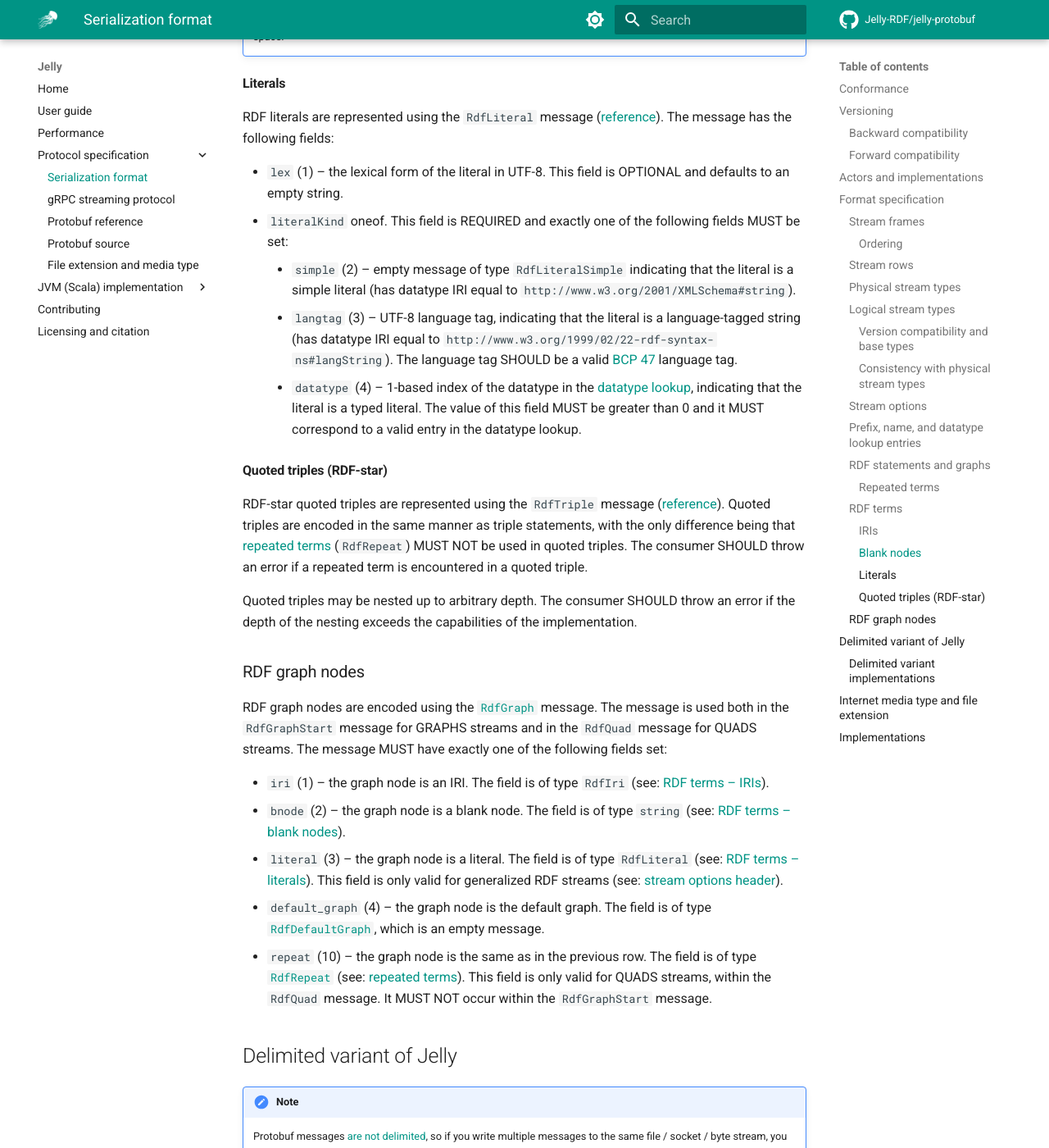
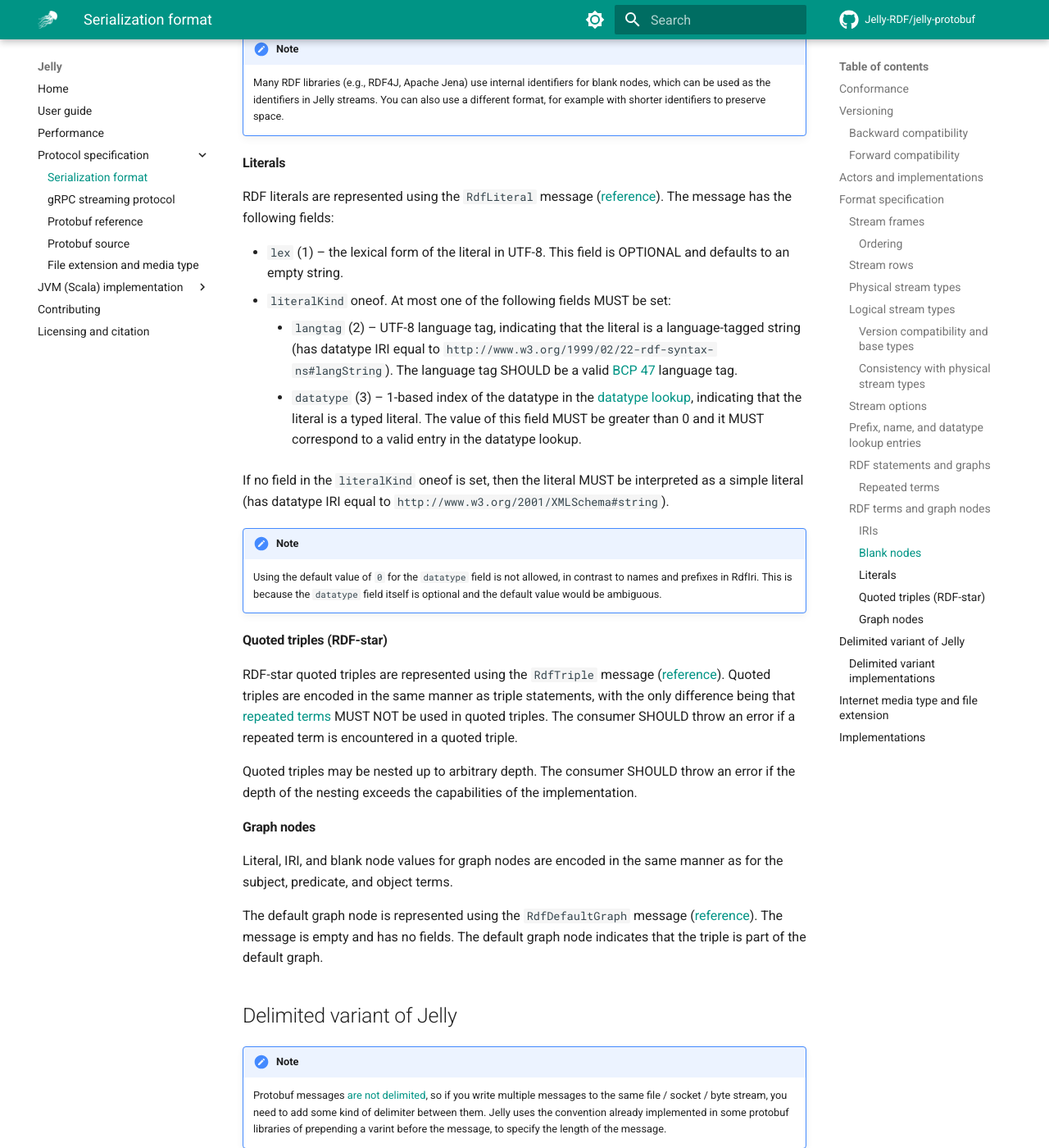
Before and after one commit to Jelly-RDF/jelly-rdf.github.io, an MkDocs documentation site: the page built from docs/specification/serialization.md, in a window 1280 px wide and 1400 px high, scrolled down 14516 px. Shown: the whole window at 82% size. Built offline with MkDocs 1.6.1 and Material for MkDocs 9.7.7, drawn with Linux system fonts in a browser that asks for light colours; comment, search, counter and statistics services are not loaded; the version menu is left out; some of the changed text lies outside the part shown.

Commit message:
Further spec updates

````diff
--- a/docs/specification/serialization.md
+++ b/docs/specification/serialization.md
@@ -348,9 +348,9 @@
 
     Although repeated terms can stretch across stream frame boundaries (i.e., refer to values last seen in the previous stream frame), you don't have to use this feature. If your use case requires the stream frames to be more independent of each other (see: [stream frame ordering](#ordering)), you can just reset the repeated terms at the start of each stream frame.
 
-### RDF terms
+### RDF terms and graph nodes
 
-RDF terms are encoded using oneofs in [`RdfTriple`](reference.md#rdftriple) and [`RdfQuad`](reference.md#rdfquad). The oneofs have at most one of the following fields set: `*_iri`, `*_bnode`, `*_literal`, `*_triple_term`, corresponding to RDF IRIs, blank nodes, literals, and RDF-star quoted triples, respectively.
+RDF terms and graph nodes are encoded using oneofs in [`RdfTriple`](reference.md#rdftriple), [`RdfQuad`](reference.md#rdfquad), and [`RdfGraphStart`](reference.md#rdfgraphstart). The oneofs have each several fields, depending on the type of the term: `*_iri`, `*_bnode`, `*_literal`, `*_triple_term`, `g_default_graph`, corresponding to RDF IRIs, blank nodes, literals, RDF-star quoted triples, and the default RDF graph in an RDF dataset, respectively. At most one field in each oneof MUST be set.
 
 #### IRIs
 
@@ -368,25 +368,25 @@
 
 The IRI is then constructed by first decoding the prefix and the name using the [prefix and name lookup tables](#prefix-name-and-datatype-lookup-entries), and then concatenating the prefix and the name. The IRI SHOULD be a valid IRI, as defined in [RFC 3987](https://tools.ietf.org/html/rfc3987).
 
-??? example "Example 1 (click to expand)"
+??? example "Example with the prefix table (click to expand)"
 
     Assume the following lookup entries were defined in the stream (wrapping `RdfStreamRow`s were omitted for brevity):
 
     ```protobuf
     RdfPrefixEntry {
-        id: 1
+        id: 0 # default value, interpreted as 1
         prefix: "http://example.com/"
     }
     RdfNameEntry {
-        id: 1
+        id: 0 # default value, interpreted as 1
         name: "example"
     }
     RdfNameEntry {
-        id: 2
+        id: 0 # default value, interpreted as 1 + 1 = 2
         name: ""
     }
     RdfNameEntry {
-        id: 3
+        id: 0 # default value, interpreted as 2 + 1 = 3
         name: "test"
     }
     ```
@@ -415,18 +415,18 @@
 
     Note that the default values (zeroes) are not encoded at all in Protobuf and therefore take up zero bytes in the stream.
 
-??? example "Example 2 (click to expand)"
+??? example "Example without the prefix table (click to expand)"
 
     In this example, the prefix lookup table is not used. The lookup entries are defined as follows:
 
     ```protobuf
     RdfNameEntry {
-        id: 1
+        id: 0 # default value, interpreted as 1
         name: "http://example.com/example"
     }
 
     RdfNameEntry {
-        id: 2
+        id: 0 # default value, interpreted as 1 + 1 = 2
         name: "http://example.com/test"
     }
     ```
@@ -460,11 +460,11 @@
 
 RDF blank nodes are represented using simple strings. The string is the identifier of the blank node. The identifier may be any valid UTF-8 string.
 
-Because the spec does not define the semantics of the stream frames, blank node identifiers are not guaranteed to be unique across multiple stream frames. The consumer MAY choose to treat the blank nodes as unique across the stream (and thus treat all occurences of the identifier as a single node), or it MAY choose to treat them as unique only within a single stream frame. The producer SHOULD specify in the documentation which strategy it uses.
+Because the spec does not define the semantics of the stream frames, blank node identifiers are not guaranteed to be unique across multiple stream frames. The consumer MAY choose to treat the blank nodes as unique across the stream (and thus treat all occurences of the identifier as a single node), or it MAY choose to treat them as unique only within a single stream frame. The consumer MAY use the [logical stream type](#logical-stream-types) to determine how to treat the blank nodes. The producer SHOULD specify in the documentation which strategy it uses.
 
 !!! note
 
-    If the stream is meant to represent a single RDF graph or dataset, then the blank node identifiers should be unique across the stream so that you can refer to them across stream frame boundaries. If the frames refer to different graphs or datasets, then the blank node identifiers should be unique only within a single frame.
+    If the stream is meant to represent a single RDF graph or dataset (flat RDF stream in RDF-STaX), then the blank node identifiers should be unique across the stream so that you can refer to them across stream frame boundaries. If the frames refer to different graphs or datasets (grouped RDF stream in RDF-STaX), then the blank node identifiers should be unique only within a single frame.
 
 !!! note
 
@@ -475,26 +475,27 @@
 RDF literals are represented using the `RdfLiteral` message ([reference](reference.md#rdfliteral)). The message has the following fields:
 
 - `lex` (1) – the lexical form of the literal in UTF-8. This field is OPTIONAL and defaults to an empty string.
-- `literalKind` oneof. This field is REQUIRED and exactly one of the following fields MUST be set:
-    - `simple` (2) – empty message of type `RdfLiteralSimple` indicating that the literal is a simple literal (has datatype IRI equal to `http://www.w3.org/2001/XMLSchema#string`).
-    - `langtag` (3) – UTF-8 language tag, indicating that the literal is a language-tagged string (has datatype IRI equal to `http://www.w3.org/1999/02/22-rdf-syntax-ns#langString`). The language tag SHOULD be a valid [BCP 47](https://tools.ietf.org/html/bcp47) language tag.
-    - `datatype` (4) – 1-based index of the datatype in the [datatype lookup](#prefix-name-and-datatype-lookup-entries), indicating that the literal is a typed literal. The value of this field MUST be greater than 0 and it MUST correspond to a valid entry in the datatype lookup.
+- `literalKind` oneof. At most one of the following fields MUST be set:
+    - `langtag` (2) – UTF-8 language tag, indicating that the literal is a language-tagged string (has datatype IRI equal to `http://www.w3.org/1999/02/22-rdf-syntax-ns#langString`). The language tag SHOULD be a valid [BCP 47](https://tools.ietf.org/html/bcp47) language tag.
+    - `datatype` (3) – 1-based index of the datatype in the [datatype lookup](#prefix-name-and-datatype-lookup-entries), indicating that the literal is a typed literal. The value of this field MUST be greater than 0 and it MUST correspond to a valid entry in the datatype lookup.
+
+If no field in the `literalKind` oneof is set, then the literal MUST be interpreted as a simple literal (has datatype IRI equal to `http://www.w3.org/2001/XMLSchema#string`).
+
+!!! note
+
+    Using the default value of `0` for the `datatype` field is not allowed, in contrast to names and prefixes in RdfIri. This is because the `datatype` field itself is optional and the default value would be ambiguous.
 
 #### Quoted triples (RDF-star)
 
-RDF-star quoted triples are represented using the `RdfTriple` message ([reference](reference.md#rdftriple)). Quoted triples are encoded in the same manner as triple statements, with the only difference being that [repeated terms](#repeated-terms) (`RdfRepeat`) MUST NOT be used in quoted triples. The consumer SHOULD throw an error if a repeated term is encountered in a quoted triple.
+RDF-star quoted triples are represented using the `RdfTriple` message ([reference](reference.md#rdftriple)). Quoted triples are encoded in the same manner as triple statements, with the only difference being that [repeated terms](#repeated-terms) MUST NOT be used in quoted triples. The consumer SHOULD throw an error if a repeated term is encountered in a quoted triple.
 
 Quoted triples may be nested up to arbitrary depth. The consumer SHOULD throw an error if the depth of the nesting exceeds the capabilities of the implementation.
 
-### RDF graph nodes
+#### Graph nodes
 
-RDF graph nodes are encoded using the [`RdfGraph`](reference.md#rdfgraph) message. The message is used both in the `RdfGraphStart` message for GRAPHS streams and in the `RdfQuad` message for QUADS streams. The message MUST have exactly one of the following fields set:
+Literal, IRI, and blank node values for graph nodes are encoded in the same manner as for the subject, predicate, and object terms.
 
-- `iri` (1) – the graph node is an IRI. The field is of type `RdfIri` (see: [RDF terms – IRIs](#iris)).
-- `bnode` (2) – the graph node is a blank node. The field is of type `string` (see: [RDF terms – blank nodes](#blank-nodes)).
-- `literal` (3) – the graph node is a literal. The field is of type `RdfLiteral` (see: [RDF terms – literals](#literals)). This field is only valid for generalized RDF streams (see: [stream options header](#stream-options)).
-- `default_graph` (4) – the graph node is the default graph. The field is of type [`RdfDefaultGraph`](reference.md#rdfdefaultgraph), which is an empty message.
-- `repeat` (10) – the graph node is the same as in the previous row. The field is of type [`RdfRepeat`](reference.md#rdfrepeat) (see: [repeated terms](#repeated-terms)). This field is only valid for QUADS streams, within the `RdfQuad` message. It MUST NOT occur within the `RdfGraphStart` message.
+The default graph node is represented using the `RdfDefaultGraph` message ([reference](reference.md#rdfdefaultgraph)). The message is empty and has no fields. The default graph node indicates that the triple is part of the default graph.
 
 ## Delimited variant of Jelly
 
````
Also changed, not shown: other parts of docs/specification/serialization.md (+1 -1 lines).
